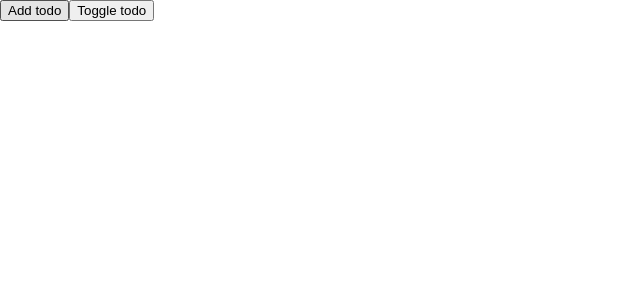
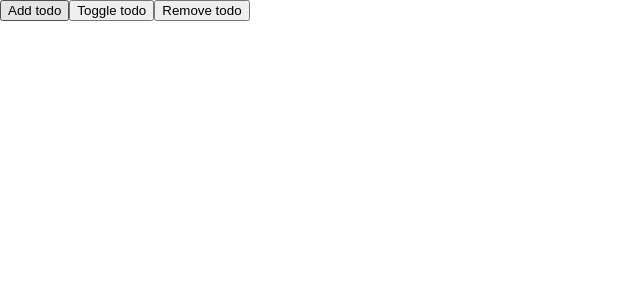
Before and after one commit to hnxvc/redux-todo-start, a React (Create React App) app: page / in a window 1280 px wide. Shown: the top 300 px of the page, without its empty margins (0-640 px from the left). Built offline with nearby package versions, Linux system fonts and the light colour scheme.

Commit message:
Write function remove todo

```diff
--- a/src/App.js
+++ b/src/App.js
@@ -1,7 +1,7 @@
 import React, { Component } from 'react';
 import { createStore, applyMiddleware } from 'redux';
 import logger from 'redux-logger'
-import { addTodo, toggleTodo } from './actions/actions';
+import { addTodo, toggleTodo, removeTodo } from './actions/actions';
 
 import rootReducer from './data/reduder';
 
@@ -22,6 +22,7 @@ class App extends Component {
       <div className="App">
         <button onClick={()=> store.dispatch(addTodo(1, 'Ve Nha', false))}>Add todo</button>
         <button onClick={()=> store.dispatch(toggleTodo(1))}>Toggle todo</button>
+        <button onClick={()=> store.dispatch(removeTodo(1))}>Remove todo</button>
       </div>
     );
   }
--- a/src/actions/actions.js
+++ b/src/actions/actions.js
@@ -19,3 +19,12 @@ export const toggleTodo = (id) => {
     }
   }
 }
+
+export const removeTodo = (id) =>{
+  return {
+    type: ActionTypes.REMOVE_TODO,
+    data: {
+      id
+    }
+  }
+}
--- a/src/data/reduder.js
+++ b/src/data/reduder.js
@@ -20,7 +20,16 @@ const rootReducer = (state = [], action) => {
           ...todo,
           complete: !todo.complete
         }
-      })
+      });
+
+    case ActionTypes.REMOVE_TODO:
+      let index = state.findIndex(todo => todo.id === action.data.id);
+
+      return [
+        ...state.slice(0, index),
+        ...state.slice(index+1)
+      ];
+
     default:
       return state;
   }
```
